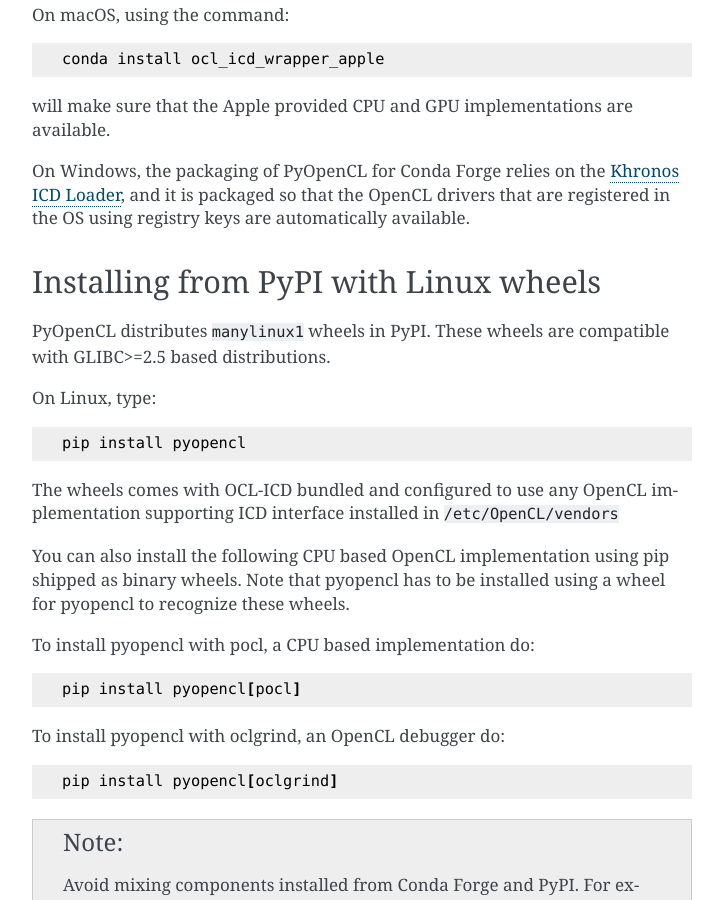
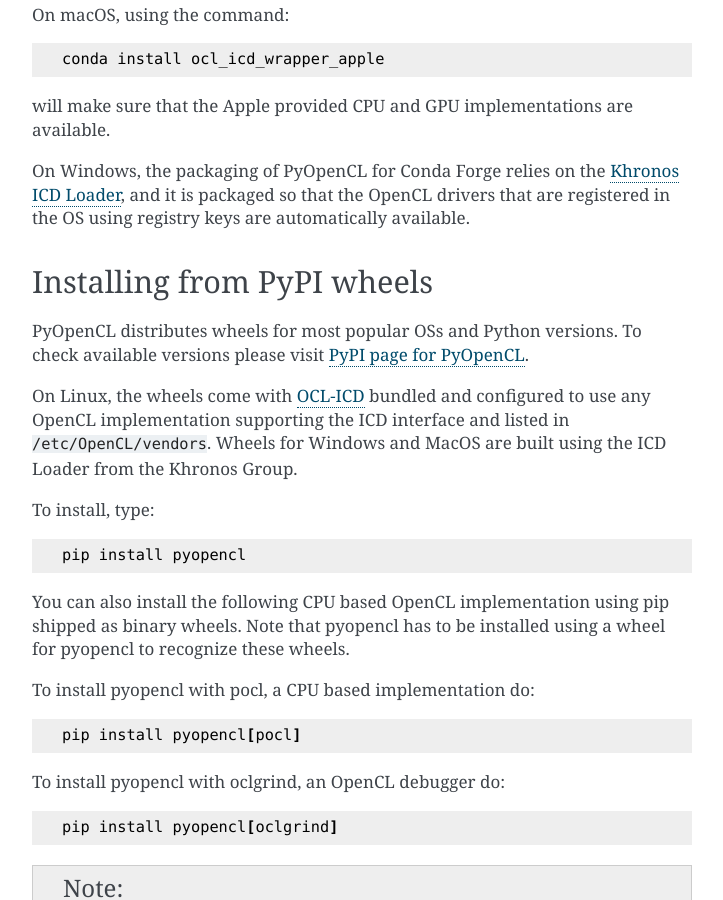
Before and after one commit to inducer/pyopencl, a Sphinx documentation site: the page built from doc/misc.rst, in a window 1280 px wide and 900 px high, scrolled down 2762 px. Shown: the whole window, without its empty margins (388-1111 px from the left). Built offline with Sphinx 7.4.7, drawn with Linux system fonts in a browser that asks for light colours; some of the changed text lies outside the part shown.

Commit message:
Update inforamation about provided wheels versions (#565)
* add orcid information

* update documentation

* add more information about versions

* try to fix doc

* Apply suggestions from code review

Co-authored-by: Andreas Klöckner <inform@tiker.net>

Co-authored-by: Andreas Klöckner <inform@tiker.net>

```diff
--- a/doc/misc.rst
+++ b/doc/misc.rst
@@ -133,18 +133,22 @@ and it is packaged so that the OpenCL drivers that are registered in the OS
 using registry keys are automatically available.
 
 
-Installing from PyPI with Linux wheels
---------------------------------------
+Installing from PyPI wheels
+---------------------------
 
-PyOpenCL distributes ``manylinux1`` wheels in PyPI. These wheels are compatible with
-GLIBC>=2.5 based distributions.
+PyOpenCL distributes wheels for most popular OSs and Python versions.
+To check available versions please visit `PyPI page for PyOpenCL <https://pypi.org/project/pyopencl/>`__.
 
-On Linux, type::
+
+On Linux, the wheels come with `OCL-ICD <https://github.com/OCL-dev/ocl-icd>`__ bundled and
+configured to use any OpenCL implementation supporting the ICD interface and listed
+in :file:`/etc/OpenCL/vendors`.
+Wheels for Windows and MacOS are built using the ICD Loader from the Khronos Group.
+
+To install, type::
 
     pip install pyopencl
 
-The wheels comes with OCL-ICD bundled and configured to use any OpenCL implementation
-supporting ICD interface installed in :file:`/etc/OpenCL/vendors`
 
 You can also install the following CPU based OpenCL implementation using pip shipped as binary
 wheels. Note that pyopencl has to be installed using a wheel for pyopencl to recognize these
```
Also changed, not shown: 1 other file.
